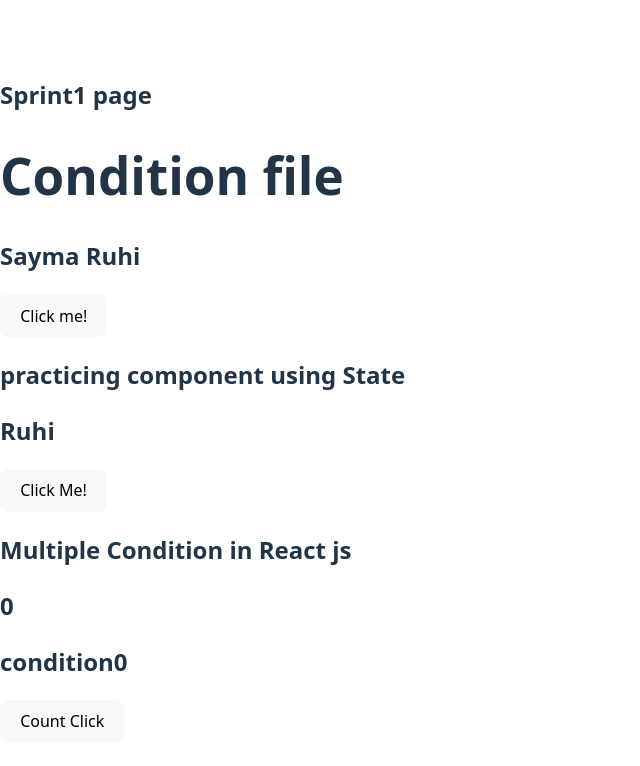
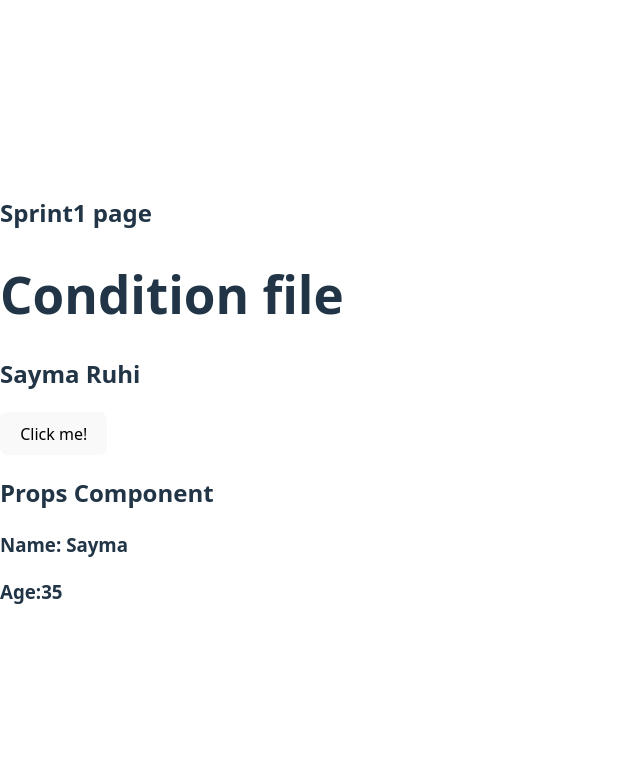
Before and after one commit to saymaruhi/condition1, a React (Vite) app: page / in a window 1280 px wide. Shown: the top 766 px of the page, without its empty margins (0-640 px from the left). Built offline with nearby package versions, Linux system fonts and the light colour scheme.

Commit message:
added props

```diff
--- a/src/App.jsx
+++ b/src/App.jsx
@@ -1,7 +1,11 @@
 import { useState } from "react";
-import User from "./user.jsx";
+
+import Test from "./useProps.jsx";
+
 function App() {
   const [display, setdisplay] = useState(true);
+
+
 
   return (
     <div>
@@ -10,9 +14,12 @@ function App() {
       {display ? <h2>Sayma Ruhi</h2> : <h3>condition not match</h3>}
       <button onClick={() => setdisplay(!display)}>Click me!</button>
 
-      <User />
+
+      <Test name= {"Sayma"} age= {"35"} />
+
     </div>
   );
 }
 
+
 export default App;
--- /dev/null
+++ b/src/useProps.jsx
@@ -0,0 +1,15 @@
+function Test({name,age}){
+    return(
+       <div>
+            <h2>Props Component</h2>
+            <h3>Name: {name}</h3>
+            <h3>Age:{age}</h3>
+
+            </div>
+           )
+
+
+
+
+        }
+       export default Test;
```
